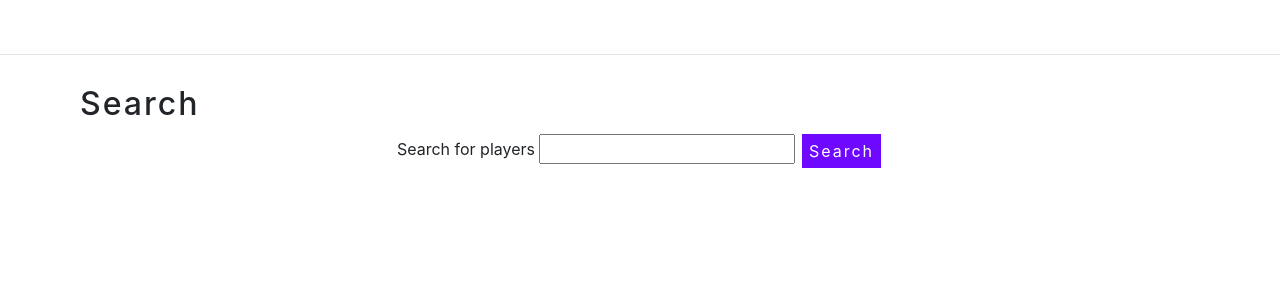
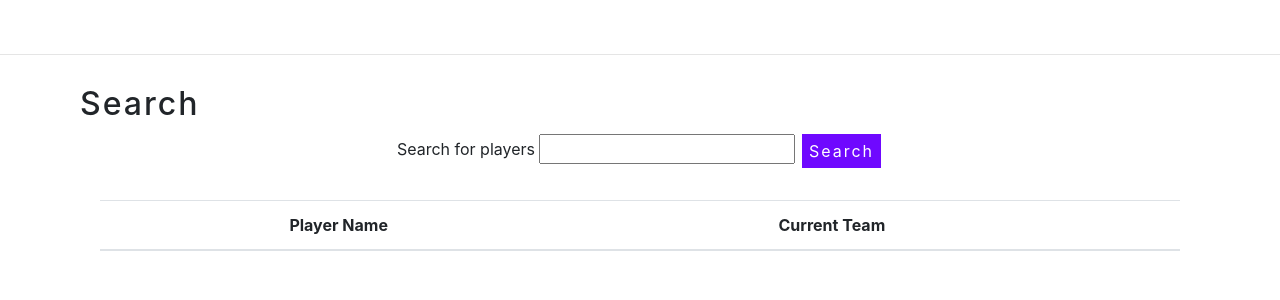
Before and after one commit to Code-Institute-Submissions/robertc181-player-link-, a Flask app: a page that uses templates/profile.html in a window 1280 px wide. Shown: the part 402-702 px from the top of the page. Run offline with Flask 2, Linux system fonts and the light colour scheme; a database or web service that is not in the repository returns one stand-in record (values such as "Sample title"); lists and menus that the app fills with data are empty; some libraries are stand-ins or nearby versions.

Commit message:
Modify templates to a table of results

```diff
--- a/templates/profile.html
+++ b/templates/profile.html
@@ -123,11 +123,25 @@
                                         <button class="bluebtn buttonsm">Search</button>
                                 </form>
                                 <div class="col top">
-                                        <tr>
-                                                {% for user in users %}
-                                                    <td><button class="bluebtn button"><a href="{{ url_for('player_profile', username=user.username)}}">{{ user.username }}</a></button></td><br>
-                                                {% endfor %}
-                                        </tr>
+                                        <table class="table">
+                                                <thead>
+                                                        <tr>
+                                                                <th scope="col">Player Name</th>
+                                                                <th scope="col">Current Team</th>
+                                                                <th scope="col"></th>
+                                                        </tr>
+                                                </thead>
+                                                <tbody>
+                                                        {% for player in players %}
+                                                        <tr>
+                                                                <td>{{ player["name"] }}</td>
+                                                                <td>{{ player["current_team"] }}</td>
+                                                                <td><button class="bluebtn button"><a href="{{ url_for('player_profile', player_name=player.name)}}">View</a></button></td>
+                                                        </tr>
+                                                        {% endfor %}
+
+                                                </tbody>
+                                        </table>
                                 </div>
                         </div>
                 </div>
```
